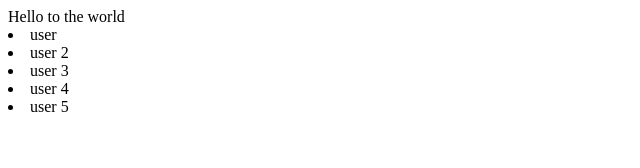
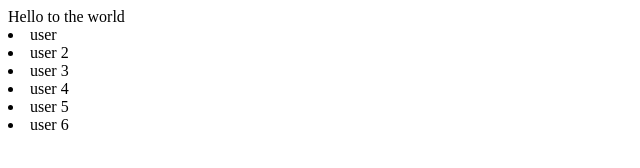
Before and after one commit to suyog-patil-21/test-action, a website: page web/index.html in a window 1280 px wide. Shown: the full height of the page, 0-640 px from the left. Drawn offline with Linux system fonts and the light colour scheme.

Commit message:
change web

```diff
--- a/web/index.html
+++ b/web/index.html
@@ -13,6 +13,7 @@
       <li>user 3</li>
       <li>user 4</li>
       <li>user 5</li>
+      <li>user 6</li>
     </div>
   </body>
 </html>
```
